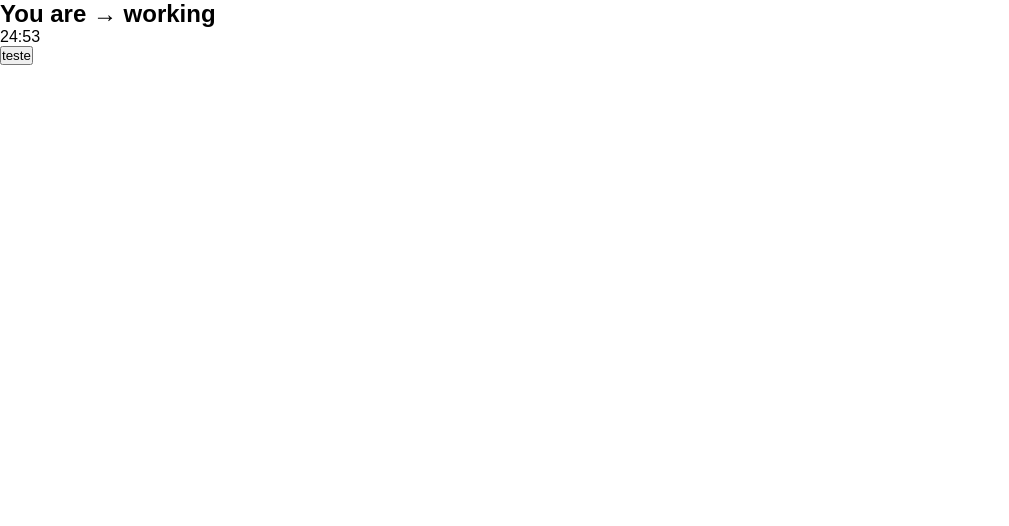
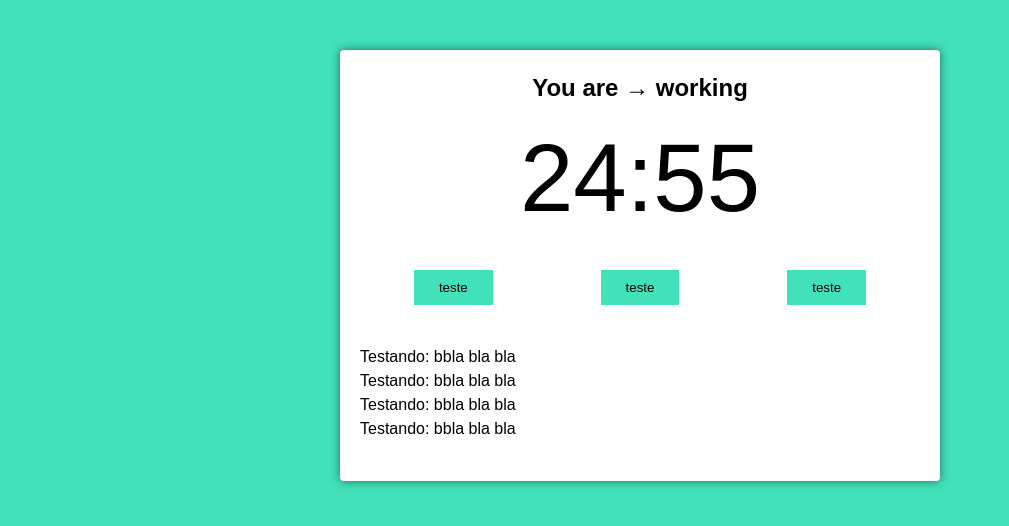
Before and after one commit to RafaelBartKings/typescript-pomodoro-react-kings, a React (Create React App) app: page / in a window 1280 px wide. Shown: the top 526 px of the page, without its empty margins (0-1009 px from the left). Built offline with nearby package versions, Linux system fonts and the light colour scheme.

Commit message:
added css

```diff
--- a/public/index.html
+++ b/public/index.html
@@ -26,7 +26,7 @@
     -->
     <title>React App</title>
   </head>
-  <body>
+  <body class="p">
     <noscript>You need to enable JavaScript to run this app.</noscript>
     <div id="root"></div>
     <!--
--- a/src/App.tsx
+++ b/src/App.tsx
@@ -3,8 +3,13 @@
 
 function App(): JSX.Element {
   return (
-    <div className="App">
-      <PomodoroTimer defaultPomodoroTime={1500}/>
+    <div className="container">
+      <PomodoroTimer
+         pomodoroTime={1500}
+         shortRestTime={300}
+         longRestTime={900}
+         cycles={4}
+      />
     </div>
   );
 }
--- a/src/components/pomodoro-timer.tsx
+++ b/src/components/pomodoro-timer.tsx
@@ -4,11 +4,14 @@
 import { Timer } from "./timer";
 
 interface Props {
-   defaultPomodoroTime: number;
+   pomodoroTime: number;
+   shortRestTime: number;
+   longRestTime: number;
+   cycles: number;
 }
 
 export function PomodoroTimer(props: Props): JSX.Element {
-   const [ mainTime, setMainTime ] = React.useState(props.defaultPomodoroTime)
+   const [ mainTime, setMainTime ] = React.useState(props.pomodoroTime)
 
    useInterval(() => {
       setMainTime(mainTime - 1)
@@ -18,7 +21,20 @@
       <div className="pomodoro">
          <h2>You are → working</h2>
          <Timer mainTime={mainTime} />
-         <Button text="teste"></Button>
+
+         <div className="controls">
+            <Button text="teste"></Button>
+            <Button text="teste"></Button>
+            <Button text="teste"></Button>
+         </div>
+
+         <div className="details">
+            <p>Testando: bbla bla bla</p>
+            <p>Testando: bbla bla bla</p>
+            <p>Testando: bbla bla bla</p>
+            <p>Testando: bbla bla bla</p>
+         </div>
+
       </div>
    );
 }
--- a/src/index.css
+++ b/src/index.css
@@ -7,4 +7,63 @@
 
 body {
    font-family: sans-serif;
+   background: #41e1ba;
+   transition: background-color 300ms ease-in-out;
+   line-height: 1.5;
 }
+
+.container {
+   max-width: 640px;
+   margin: 0 auto;
+}
+
+.working {
+   background: #EF5D50;
+}
+
+.hidden {
+   display: none;
+}
+
+.pomodoro {
+   background: #fff;
+   margin: 50px 20px;
+   padding: 20px;
+   border-radius: 4px;
+   box-shadow:  0 0 10px rgba(0,0,0,0.5);
+}
+
+.pomodoro h2 {
+   font-size: 24px;
+   text-align: center;
+}
+
+.pomodoro .timer {
+   font-size: 6rem;
+   text-align: center;
+}
+
+.pomodoro .controls {
+   display: flex;
+   align-items: center;
+   justify-content: space-evenly;
+}
+
+.pomodoro button {
+   background: #41e1ba;
+   border: none;
+   cursor: pointer;
+   padding: 10px 25px;
+   color: #000;
+   transition: background-color 300ms ease-in-out;
+   margin: 20px auto;
+}
+
+.working .pomodoro button {
+   background: #EF5D50;
+   color: #fff;
+}
+
+.pomodoro .details {
+      margin: 20px 0;
+}
```
